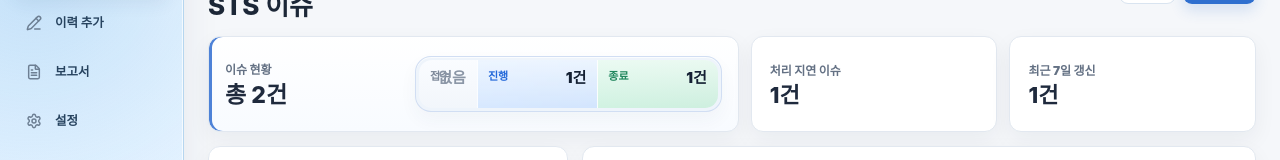
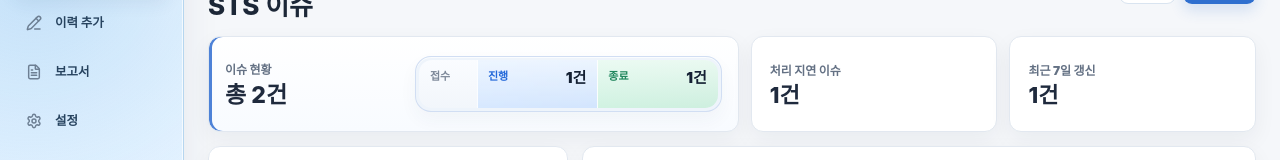
Before and after one commit to SSG87-pos/Issue-history-board, a React (Vite) app: page / in a window 1280 px wide. Both pictures are taken after a click on the button "이슈 이력". Shown: the part 120-280 px from the top of the page. Built offline with nearby package versions, Linux system fonts and the light colour scheme.

Commit message:
fix: hide zero count in phase bar

```diff
--- a/src/components/SubtopicDetailPage.tsx
+++ b/src/components/SubtopicDetailPage.tsx
@@ -129,7 +129,7 @@ export function SubtopicDetailPage({
                   style={{ '--phase-flex': phaseCount || 0 } as CSSProperties}
                 >
                   <span>{PHASE_LABELS[phase]}</span>
-                  <strong>{phaseCount > 0 ? `${phaseCount}건` : '없음'}</strong>
+                  {phaseCount > 0 && <strong>{phaseCount}건</strong>}
                 </button>
               );
             })}
```
Also changed, not shown: 1 other file (tests, documents, lock files or other folders).
